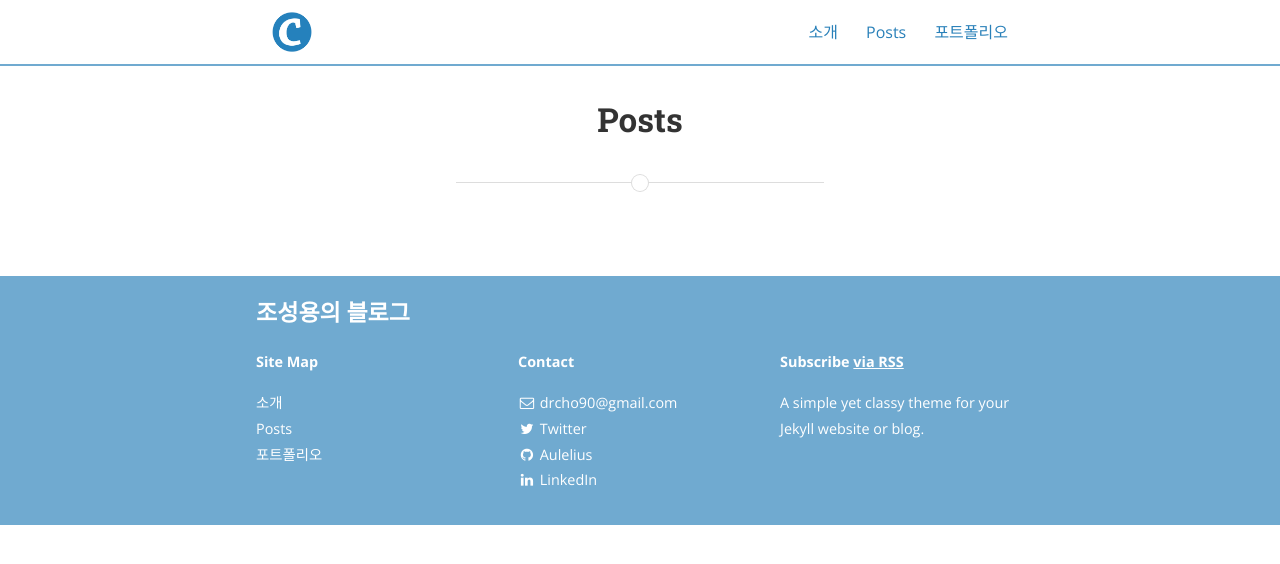
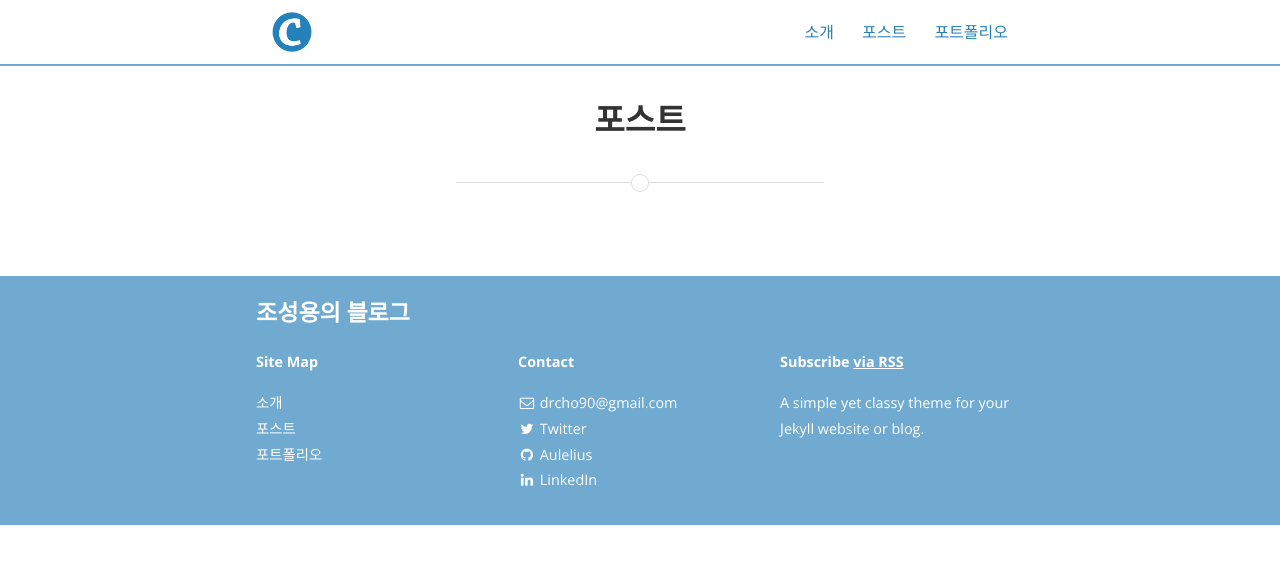
Before and after one commit to Aulelius/Aulelius.github.io, a Jekyll site: the page built from posts.md, in a window 1280 px wide. Shown: the top 564 px of the page. Built offline with Jekyll 4.4.1, drawn with Linux system fonts in a browser that asks for light colours; nearby versions of some CDN libraries.

Commit message:
Update posts.md

```diff
--- a/posts.md
+++ b/posts.md
@@ -1,7 +1,7 @@
 ---
 layout: page
-title: "Posts"
-permalink: /posts/
+title: "포스트"
+permalink: /포스트/
 main_nav: true
 ---
 
```
